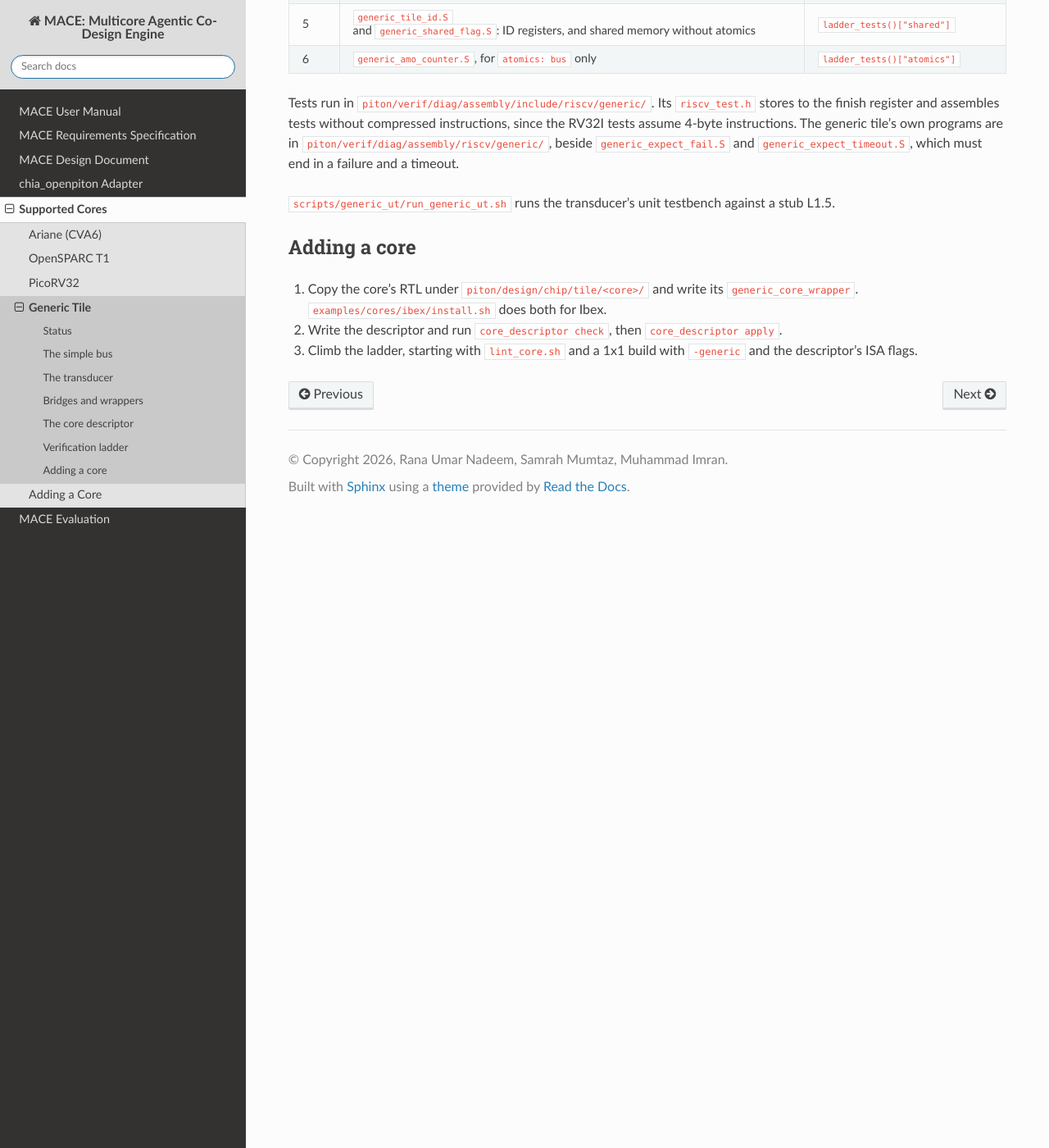
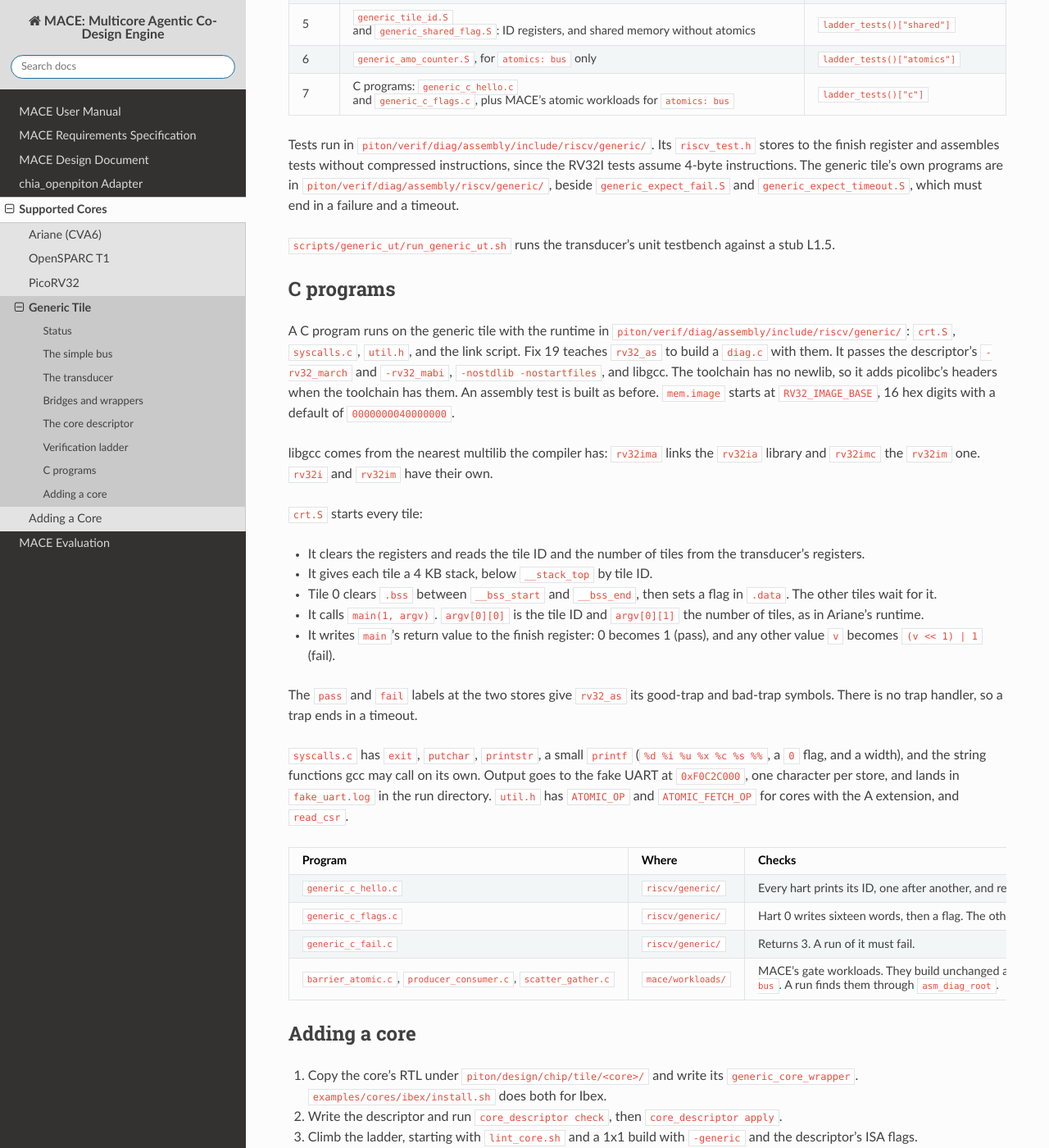
Before and after one commit to ranaumarnadeem/MACE, a Sphinx documentation site: the page built from docs/05_mace_cores/generic.md, in a window 1280 px wide and 1400 px high, scrolled down 3399 px. Shown: the whole window at 82% size. Built offline with Sphinx 7.4.7 and the Read the Docs theme 3.1.0, drawn with Linux system fonts in a browser that asks for light colours.

Commit message:
docs: C programs on the generic tile, and the fix 19 row
Describes the runtime, the programs, and the ladder's c step.

```diff
--- a/docs/05_mace_cores/generic.md
+++ b/docs/05_mace_cores/generic.md
@@ -113,10 +113,36 @@
 | 4 | The ISA tests whose stores stay private, at 2x2 and 4x4 | `ladder_tests()["mesh"]` |
 | 5 | `generic_tile_id.S` and `generic_shared_flag.S`: ID registers, and shared memory without atomics | `ladder_tests()["shared"]` |
 | 6 | `generic_amo_counter.S`, for `atomics: bus` only | `ladder_tests()["atomics"]` |
+| 7 | C programs: `generic_c_hello.c` and `generic_c_flags.c`, plus MACE's atomic workloads for `atomics: bus` | `ladder_tests()["c"]` |
 
 Tests run in `piton/verif/diag/assembly/include/riscv/generic/`. Its `riscv_test.h` stores to the finish register and assembles tests without compressed instructions, since the RV32I tests assume 4-byte instructions. The generic tile's own programs are in `piton/verif/diag/assembly/riscv/generic/`, beside `generic_expect_fail.S` and `generic_expect_timeout.S`, which must end in a failure and a timeout.
 
 `scripts/generic_ut/run_generic_ut.sh` runs the transducer's unit testbench against a stub L1.5.
+
+## C programs
+
+A C program runs on the generic tile with the runtime in `piton/verif/diag/assembly/include/riscv/generic/`: `crt.S`, `syscalls.c`, `util.h`, and the link script. Fix 19 teaches `rv32_as` to build a `diag.c` with them. It passes the descriptor's `-rv32_march` and `-rv32_mabi`, `-nostdlib -nostartfiles`, and libgcc. The toolchain has no newlib, so it adds picolibc's headers when the toolchain has them. An assembly test is built as before. `mem.image` starts at `RV32_IMAGE_BASE`, 16 hex digits with a default of `0000000040000000`.
+
+libgcc comes from the nearest multilib the compiler has: `rv32ima` links the `rv32ia` library and `rv32imc` the `rv32im` one. `rv32i` and `rv32im` have their own.
+
+`crt.S` starts every tile:
+
+- It clears the registers and reads the tile ID and the number of tiles from the transducer's registers.
+- It gives each tile a 4 KB stack, below `__stack_top` by tile ID.
+- Tile 0 clears `.bss` between `__bss_start` and `__bss_end`, then sets a flag in `.data`. The other tiles wait for it.
+- It calls `main(1, argv)`. `argv[0][0]` is the tile ID and `argv[0][1]` the number of tiles, as in Ariane's runtime.
+- It writes `main`'s return value to the finish register: 0 becomes 1 (pass), and any other value `v` becomes `(v << 1) | 1` (fail).
+
+The `pass` and `fail` labels at the two stores give `rv32_as` its good-trap and bad-trap symbols. There is no trap handler, so a trap ends in a timeout.
+
+`syscalls.c` has `exit`, `putchar`, `printstr`, a small `printf` (`%d %i %u %x %c %s %%`, a `0` flag, and a width), and the string functions gcc may call on its own. Output goes to the fake UART at `0xF0C2C000`, one character per store, and lands in `fake_uart.log` in the run directory. `util.h` has `ATOMIC_OP` and `ATOMIC_FETCH_OP` for cores with the A extension, and `read_csr`.
+
+| Program | Where | Checks |
+|---|---|---|
+| `generic_c_hello.c` | `riscv/generic/` | Every hart prints its ID, one after another, and returns 0. |
+| `generic_c_flags.c` | `riscv/generic/` | Hart 0 writes sixteen words, then a flag. The other harts wait for the flag and check the words. No atomics. |
+| `generic_c_fail.c` | `riscv/generic/` | Returns 3. A run of it must fail. |
+| `barrier_atomic.c`, `producer_consumer.c`, `scatter_gather.c` | `mace/workloads/` | MACE's gate workloads. They build unchanged and need `atomics: bus`. A run finds them through `asm_diag_root`. |
 
 ## Adding a core
 
```
Also changed, not shown: docs/04_chia_openpiton/environment_patches.md (+4 -1 lines).
